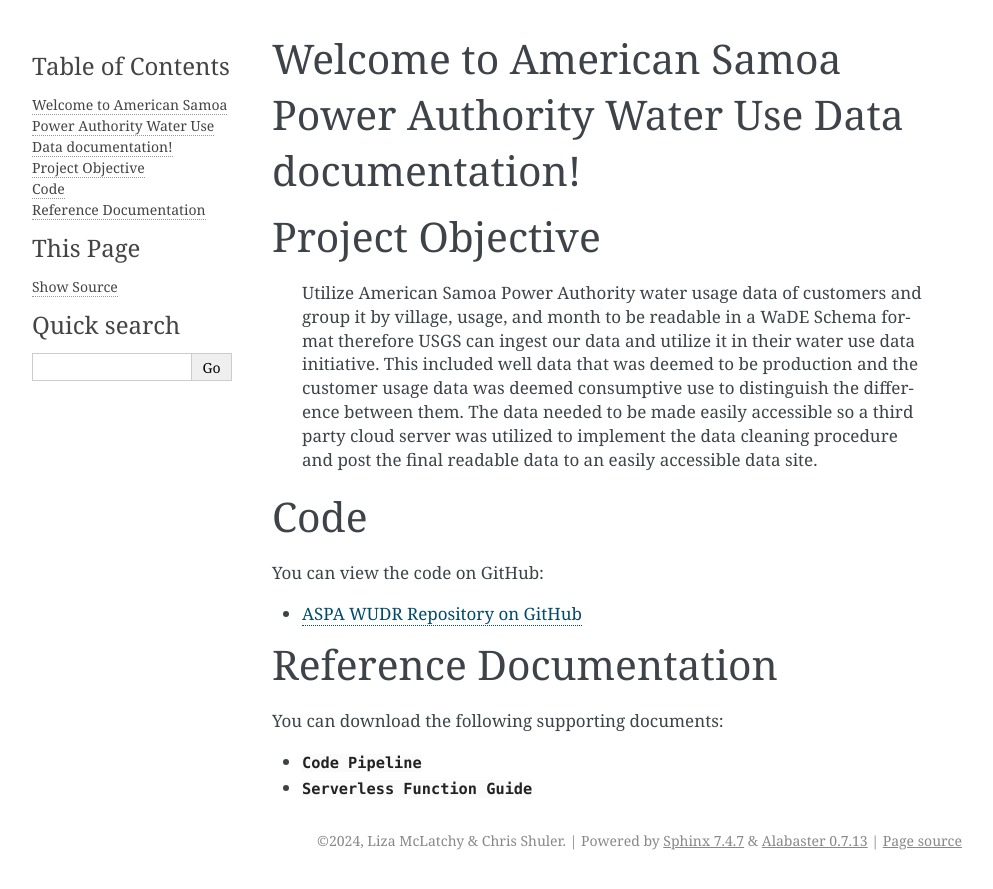
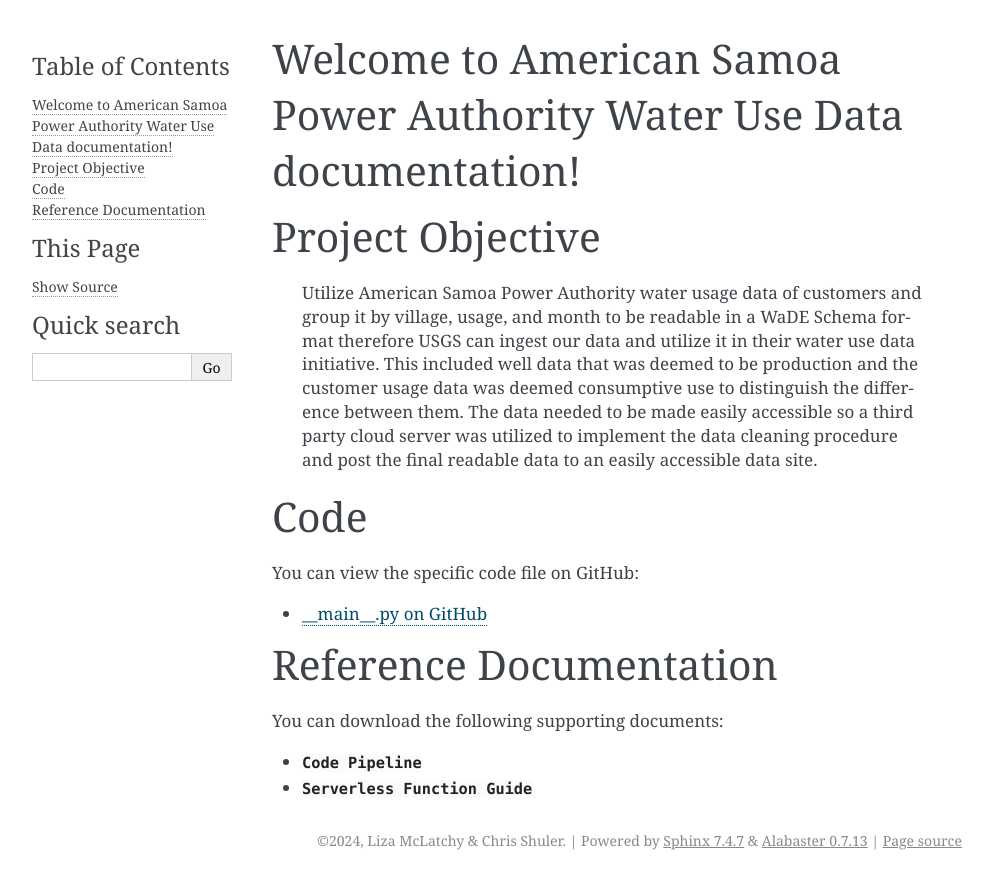
Before and after one commit to lmclatch/ASPA, a Sphinx documentation site: the page built from docs/index.rst, in a window 1280 px wide. Shown: the top 889 px of the page, without its empty margins (148-1141 px from the left). Built offline with Sphinx 7.4.7, drawn with Linux system fonts in a browser that asks for light colours.

Commit message:
Update index.rst

```diff
--- a/docs/index.rst
+++ b/docs/index.rst
@@ -15,9 +15,10 @@ Welcome to American Samoa Power Authority Water Use Data documentation!
 Code
 ==================
 
-You can view the code on GitHub:
+You can view the specific code file on GitHub:
 
-* `ASPA WUDR Repository on GitHub <https://github.com/lmclatch/ASPA>`_
+* `__main__.py on GitHub <https://github.com/lmclatch/ASPA/blob/main/folder/folder1/__main__.py>`_
+
 
 Reference Documentation
 ==================
```
